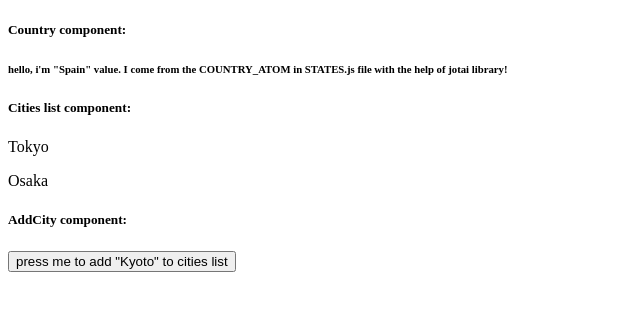
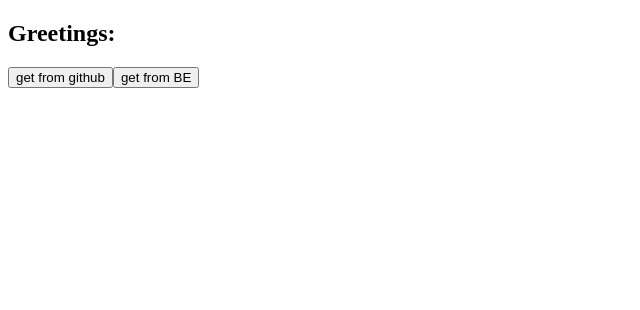
Before and after one commit to xander-codes/state-management-jotai, a React (Vite) app: page / in a window 1280 px wide. Shown: the top 310 px of the page, without its empty margins (0-640 px from the left). Built offline with nearby package versions, Linux system fonts and the light colour scheme.

Commit message:
try axios

```diff
--- a/package.json
+++ b/package.json
@@ -8,13 +8,14 @@
   },
   "license": "MIT",
   "dependencies": {
-    "jotai": "^1.2.0",
+    "axios": "^0.21.1",
+    "jotai": "^1.3.1",
     "react": "^16.13.1",
     "react-dom": "^16.13.1"
   },
   "devDependencies": {
     "babel-preset-nano-react-app": "^0.1.0",
-    "parcel": "^2.0.0-nightly.769"
+    "parcel": "^2.0.0-rc.0"
   },
   "babel": {
     "presets": [
--- a/src/AddCity.js
+++ b/src/AddCity.js
@@ -4,6 +4,7 @@ import {CITIES_ATOM} from "./STATES";
 
 const AddCity = () => {
     const [cities, setCity] = useAtom(CITIES_ATOM);
+
     const addCity = () => {
         setCity([...cities, "Kyoto"])
     }
--- a/src/App.js
+++ b/src/App.js
@@ -2,13 +2,15 @@ import React from "react";
 import Country from "./Country";
 import CitiesList from "./CitiesList";
 import AddCity from "./AddCity";
+import Greeting from "./Greeting";
 
 
 const App = () => (
     <>
-        <Country/>
-        <CitiesList/>
-        <AddCity/>
+        {/*<Country/>*/}
+        {/*<AddCity/>*/}
+        {/*<CitiesList/>*/}
+        <Greeting/>
     </>
 );
 
--- /dev/null
+++ b/src/Greeting.js
@@ -0,0 +1,43 @@
+import React, { useState } from 'react';
+import {useAtom} from "jotai";
+import {CITIES_ATOM} from "./STATES";
+import axios from "axios";
+
+const Greeting = () => {
+    const [greetings, setGreeting] = useState([]);
+    const [githubData, setGithubData] = useState({});
+
+    const getGithub = () => {
+        axios.get('https://api.github.com/users/mapbox')
+            .then((response) => {
+                console.log(response.data);
+                console.log(response.status);
+                console.log(response.statusText);
+                console.log(response.headers);
+                console.log(response.config);
+                console.log(response);
+                setGithubData(response.data);
+            });
+    }
+
+    const getBE = () => {
+        axios.get("http://localhost:8080/greet")
+            .then(response => {
+                console.log(response.data);
+                setGreeting(response.data);
+            })
+    }
+
+    return <>
+        <h2>Greetings: </h2>
+        <input type="button" value="get from github" onClick={getGithub}/>
+        <input type="button" value="get from BE" onClick={getBE}/>
+        {greetings.map((greet) => <p key={greet.id}>{greet.content}</p>)}
+
+        <p>{githubData.login}</p>
+        <p>{githubData.bio}</p>
+        <p>{githubData.url}</p>
+    </>
+}
+
+export default Greeting;
--- a/src/STATES.js
+++ b/src/STATES.js
@@ -1,6 +1,8 @@
 import {atom} from "jotai";
 
 //initial country
-export const COUNTRY_ATOM = atom('Spain');
+export const COUNTRY_ATOM = atom('Marocco');
 //initial cities array
 export const CITIES_ATOM = atom(['Tokyo', 'Osaka']);
+
+export const foo = atom({ name: 'Tokyo', address: 'Osaka'});
```
Also changed, not shown: 1 other file (tests, documents, lock files or other folders).
